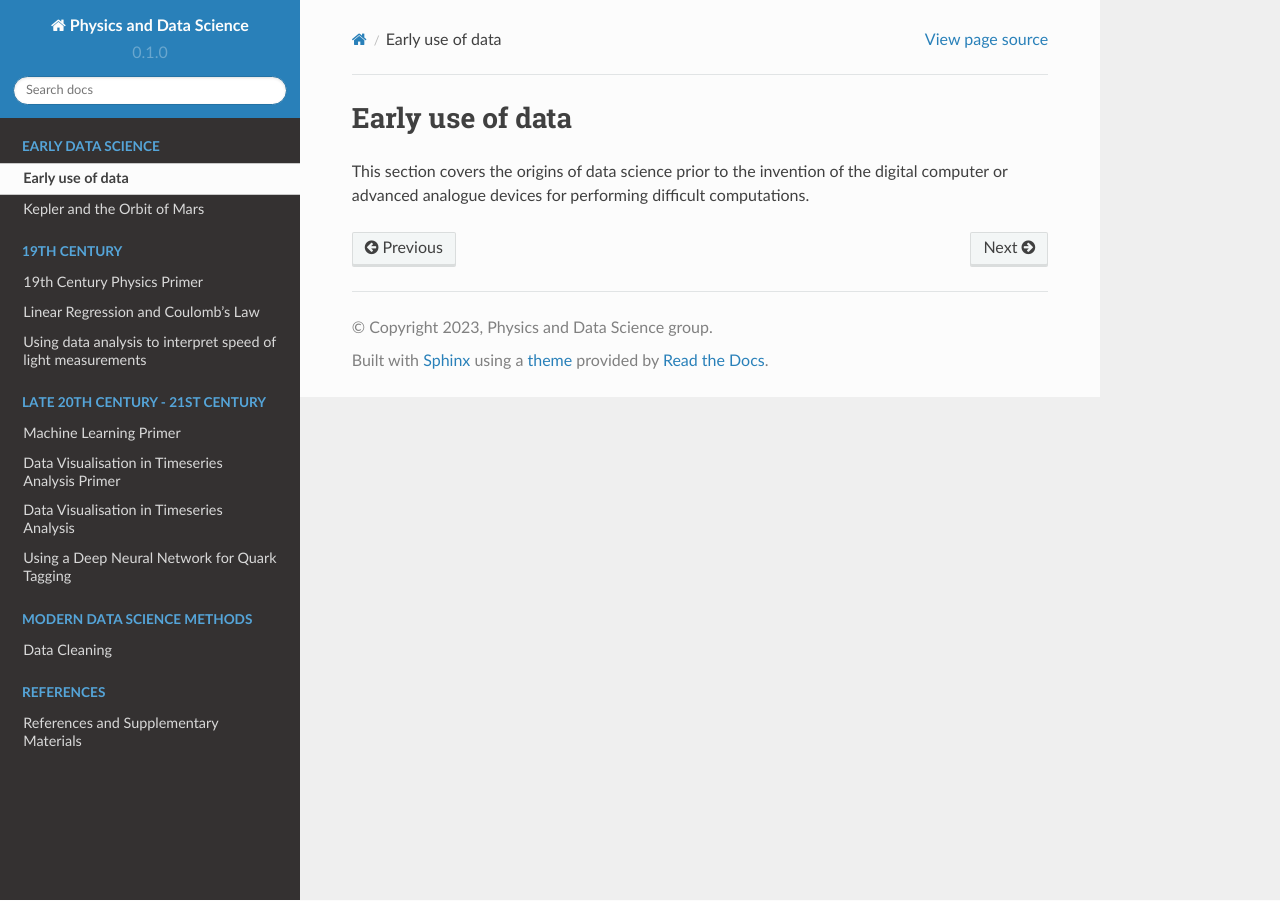
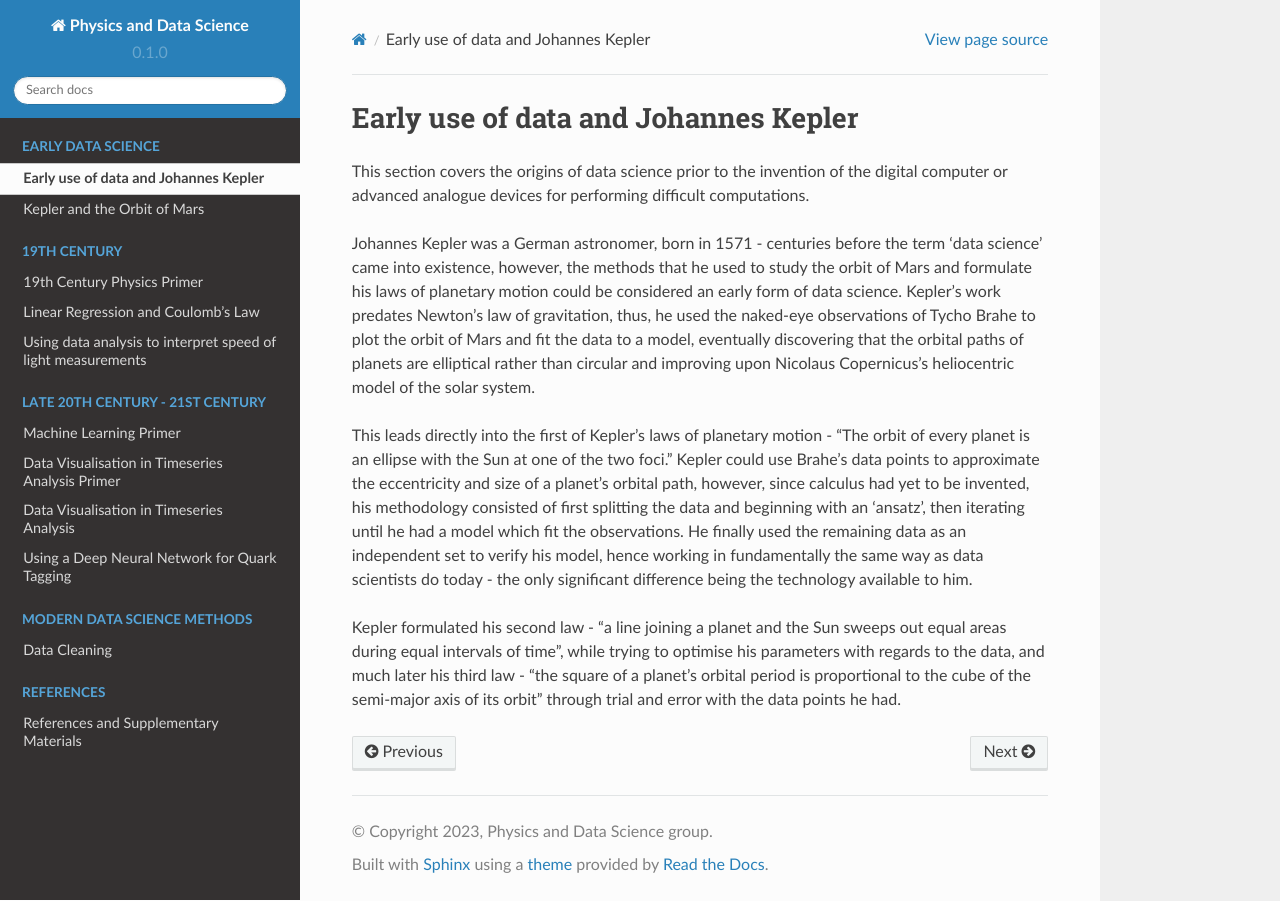
Before and after one commit to PhysData/course, a Sphinx documentation site: the page built from docs/early.rst, in a window 1280 px wide. Built offline with Sphinx 7.4.7 and the Read the Docs theme 2.0.0, drawn with Linux system fonts in a browser that asks for light colours; pages that are not in the unit, such as notebooks, are missing from menus.

```diff
--- a/docs/early.rst
+++ b/docs/early.rst
@@ -1,4 +1,10 @@
-Early use of data
-=================================
+Early use of data and Johannes Kepler
+==============================================
 
 This section covers the origins of data science prior to the invention of the digital computer or advanced analogue devices for performing difficult computations.
+
+Johannes Kepler was a German astronomer, born in 1571 - centuries before the term 'data science' came into existence, however, the methods that he used to study the orbit of Mars and formulate his laws of planetary motion could be considered an early form of data science. Kepler's work predates Newton's law of gravitation, thus, he used the naked-eye observations of Tycho Brahe to plot the orbit of Mars and fit the data to a model, eventually discovering that the orbital paths of planets are elliptical rather than circular and improving upon Nicolaus Copernicus's heliocentric model of the solar system.
+
+This leads directly into the first of Kepler's laws of planetary motion - "The orbit of every planet is an ellipse with the Sun at one of the two foci." Kepler could use Brahe's data points to approximate the eccentricity and size of a planet's orbital path, however, since calculus had yet to be invented, his methodology consisted of first splitting the data and beginning with an 'ansatz', then iterating until he had a model which fit the observations. He finally used the remaining data as an independent set to verify his model, hence working in fundamentally the same way as data scientists do today - the only significant difference being the technology available to him.
+
+Kepler formulated his second law - "a line joining a planet and the Sun sweeps out equal areas during equal intervals of time”, while trying to optimise his parameters with regards to the data, and much later his third law - "the square of a planet’s orbital period is proportional to the cube of the semi-major axis of its orbit" through trial and error with the data points he had.
```
Also changed, not shown: docs/notebooks/kepler.ipynb.
